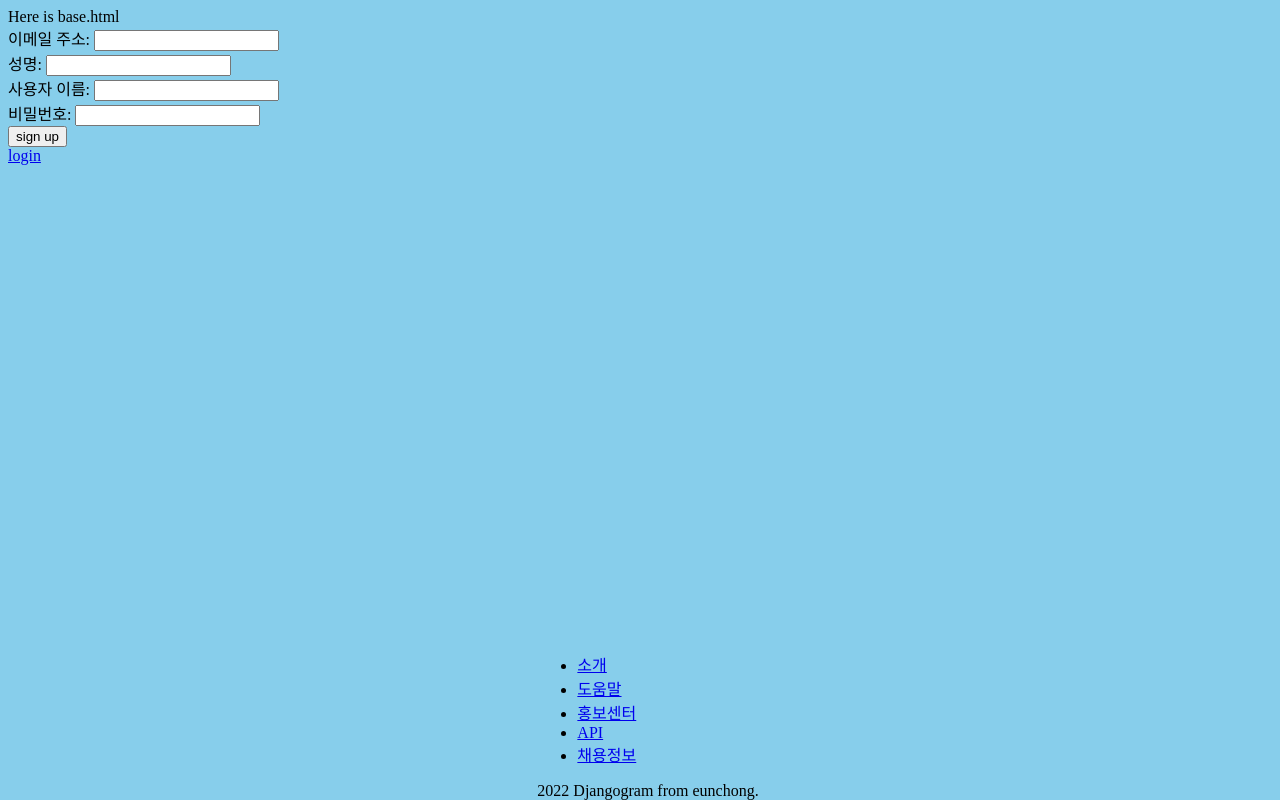
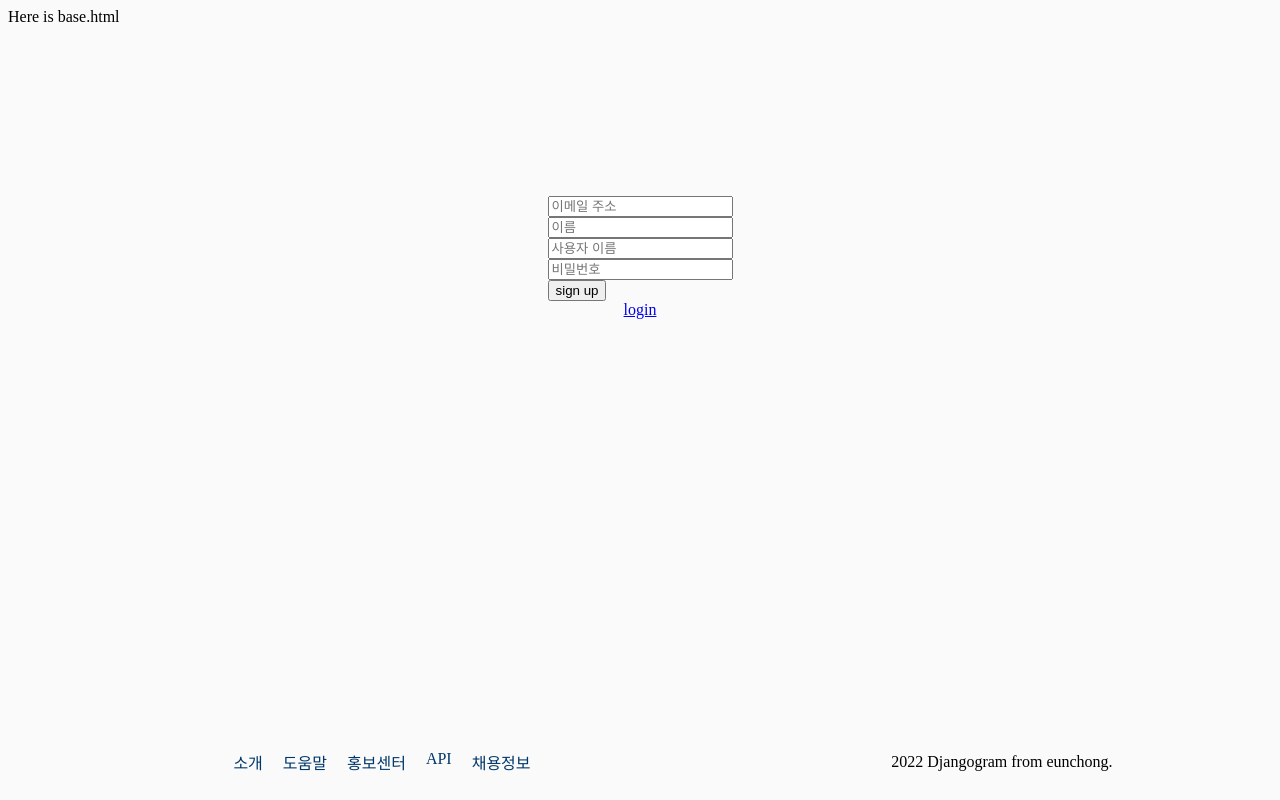
Before and after one commit to dmschd0678/instagram_clonecoding, a Django app: page /signup/ in a window 1280 px wide. Run offline with Django 3.2, Linux system fonts and the light colour scheme; parts of the project's set-up code (start-up, migrations or seed data) failed here and were passed over.

Commit message:
designed main signup

```diff
--- a/djangogram/static/css/users/main.css
+++ b/djangogram/static/css/users/main.css
@@ -1,14 +1,57 @@
 body{
-    background-color : skyblue;
+    background-color : #fafafa;
+    display: flex;
+    flex-direction: column;
 }
+
+.content{
+    margin-top: 170px;
+    display: flex;
+    flex-direction: column;
+    justify-content: center;
+    align-items: center;
+}
+
+/* signup */
+.auth{
+
+}
+
+.auth form{
+
+}
+
+
 /* footer */
 
 footer{
+    width :100%;
     position: absolute;
     display: flex;
     flex-direction: row;
     flex-wrap: wrap;
     justify-content: space-around;
     bottom : 0;
-    width :100%
 }
+footer .list{
+    margin : auto;
+}
+
+footer ul{
+    display: flex;
+    flex-direction: row;
+    list-style: none;
+}
+
+footer ul li{
+    margin: 10px;
+}
+
+footer ul li a{
+    color : #00376b;
+    text-decoration: none;
+}
+
+footer .company{
+    margin:auto;
+}
--- a/djangogram/templates/users/base.html
+++ b/djangogram/templates/users/base.html
@@ -10,7 +10,7 @@
 </head>
 <body>
     Here is base.html
-    <div>
+    <div class = "content">
         {% block content %} {% endblock %}
     </div>
     {%include "users/footer.html"%}
--- a/djangogram/templates/users/footer.html
+++ b/djangogram/templates/users/footer.html
@@ -8,8 +8,8 @@
             <li><a href="#">API</a></li>
             <li><a href="#">채용정보</a></li>
         </ul>
-        <div class = "company">
-            2022 Djangogram from eunchong.
-        </div>
+    </div>
+    <div class = "company">
+        2022 Djangogram from eunchong.
     </div>
 </footer>
--- a/djangogram/templates/users/main.html
+++ b/djangogram/templates/users/main.html
@@ -1,3 +1,4 @@
+{%load static%}
 {% extends "users/base.html"%}
 
 {%block title%}
--- a/djangogram/templates/users/signup.html
+++ b/djangogram/templates/users/signup.html
@@ -5,17 +5,22 @@
 sign up
 {%endblock title%}
 {% block content %}
+<div class = "auth">
+
     <form action="{%url 'users:signup'%}" method = 'post'>
         {% csrf_token %}
 
         {% for field in form %}
         <div class = "fieldWrapper">
             {{field.errors}}
-        {{field.label_tag}} {{field}}
+            {{field}}
         </div>
         {% endfor%}
         <input type="submit" value = "sign up">
     </form>
+</div>
 
+<div class = "auth_link">
     <a href="{%url 'users:main'%}">login</a>
+</div>
 {% endblock content %}
--- a/djangogram/users/forms.py
+++ b/djangogram/users/forms.py
@@ -47,15 +47,18 @@ class SignUpForm(django_forms.ModelForm):
         model = User
         fields = ['email','name','username','password']
 
-        labels = {
-            'email':'이메일 주소',
-            'name':'성명',
-            'username':'사용자 이름',
-            'password' : '비밀번호',
-        }
+        # labels = {
+        #     'email':'이메일 주소',
+        #     'name':'성명',
+        #     'username':'사용자 이름',
+        #     'password' : '비밀번호',
+        # }
 
         widgets = {
-            'password':django_forms.PasswordInput(),
+            'email' :django_forms.TextInput(attrs={'placeholder':'이메일 주소'}),
+            'name' : django_forms.TextInput(attrs={'placeholder' : '이름'}),
+            'username' : django_forms.TextInput(attrs={'placeholder':'사용자 이름'}),
+            'password':django_forms.PasswordInput(attrs={'placeholder':'비밀번호'}),
         }
     def save(self, commit = True):
         user = super().save(commit=False)
```
Lines whose indentation alone changed are shown as unchanged.
